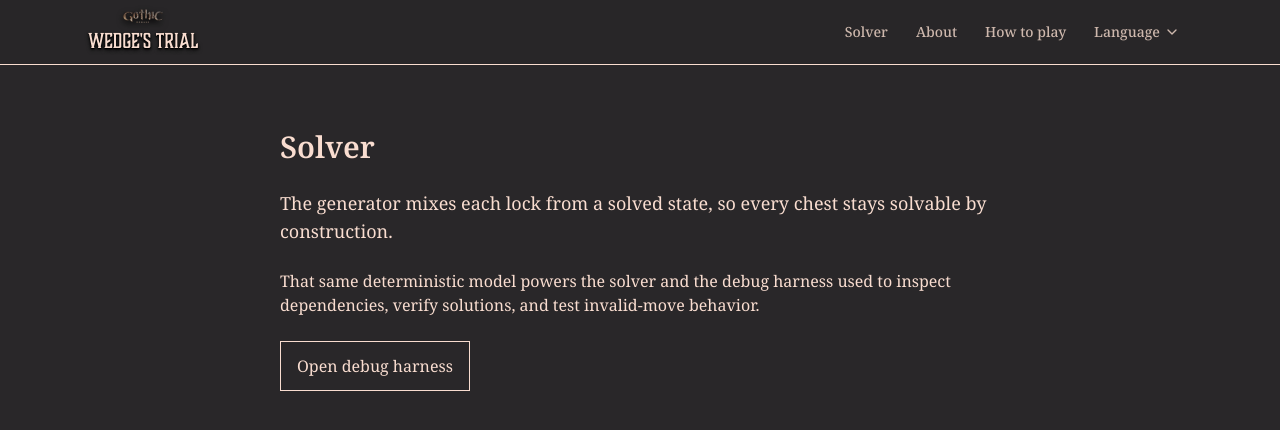
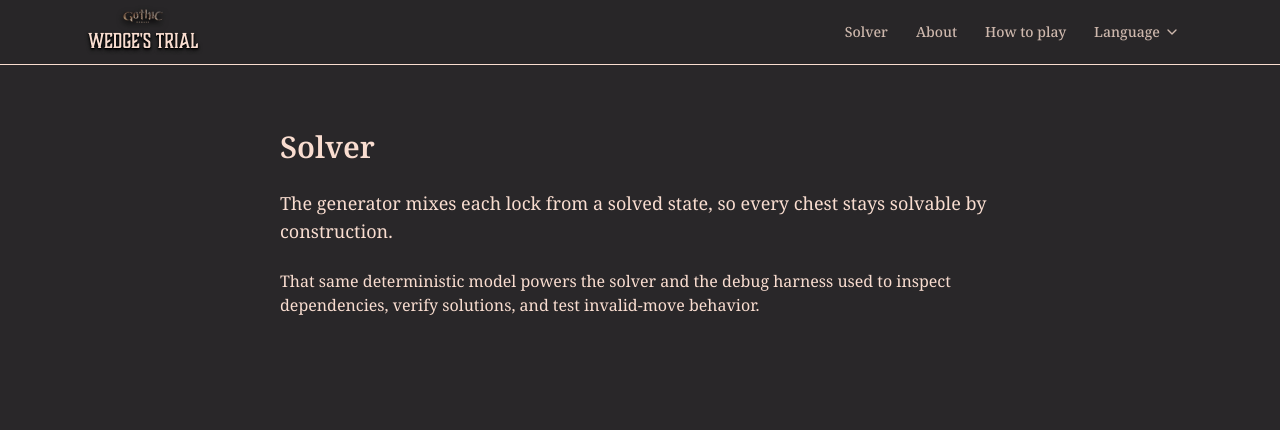
Before and after one commit to begiedz/wedges-trial, a Next.js app: page /en/solver in a window 1280 px wide. Shown: the top 430 px of the page. Built offline with nearby package versions, Linux system fonts and the light colour scheme.

Commit message:
chore: make solver unavailable for prod

```diff
--- a/src/app/[lang]/solver/page.tsx
+++ b/src/app/[lang]/solver/page.tsx
@@ -1,32 +1,27 @@
-import Link from "next/link";
 import { notFound } from "next/navigation";
 import { getDictionary, hasLocale } from "@/i18n/dictionaries";
 
 export default async function SolverPage({
   params,
 }: PageProps<"/[lang]/solver">) {
+  // page in progress
+  if (process.env.NODE_ENV === "production") {
+    notFound();
+  }
+
   const { lang } = await params;
 
   if (!hasLocale(lang)) notFound();
 
   const dict = await getDictionary(lang);
   const page = dict.nav.pages.solver;
-  const showDebugLink = process.env.NODE_ENV !== "production";
 
   return (
-    <main className="mx-auto px-4 py-12 sm:px-6 max-w-3xl">
+    <main className="mx-auto px-4 sm:px-6 py-12 max-w-3xl">
       <div className="space-y-6">
         <h1 className="font-semibold text-3xl">{page.title}</h1>
         <p className="text-muted-foreground text-lg">{page.lead}</p>
         <p className="text-muted-foreground">{page.body}</p>
-        {showDebugLink ? (
-          <Link
-            href={`/${lang}/debug`}
-            className="inline-flex hover:bg-foreground px-4 py-3 border border-foreground text-foreground hover:text-background transition-all"
-          >
-            {page.debugLink}
-          </Link>
-        ) : null}
       </div>
     </main>
   );
```
